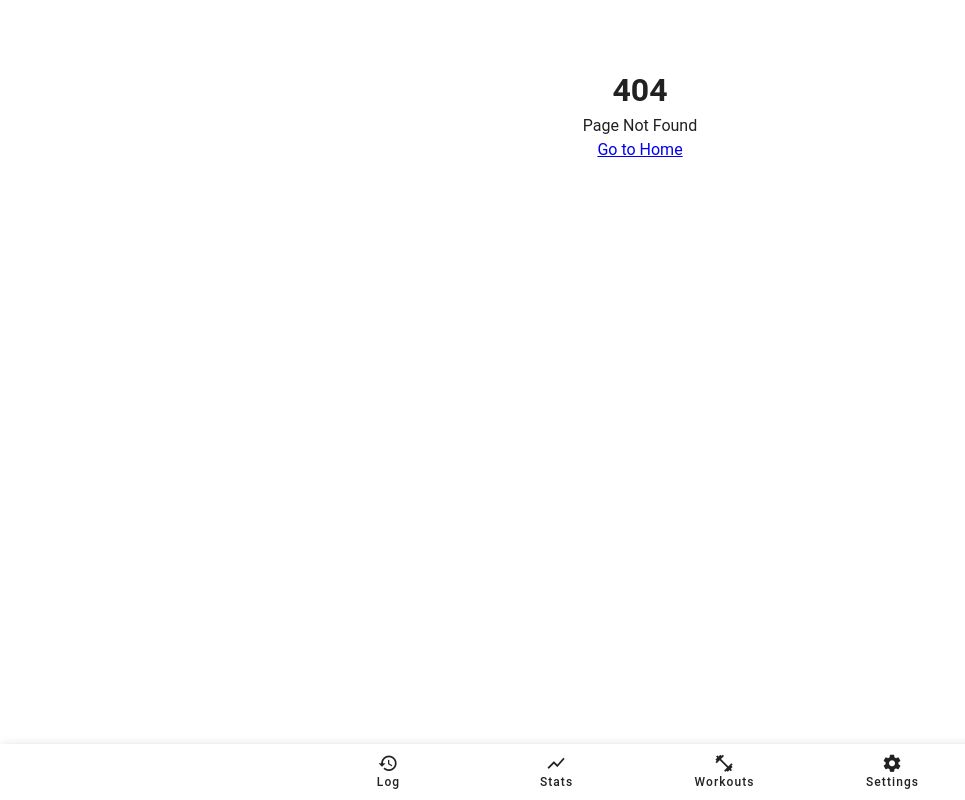
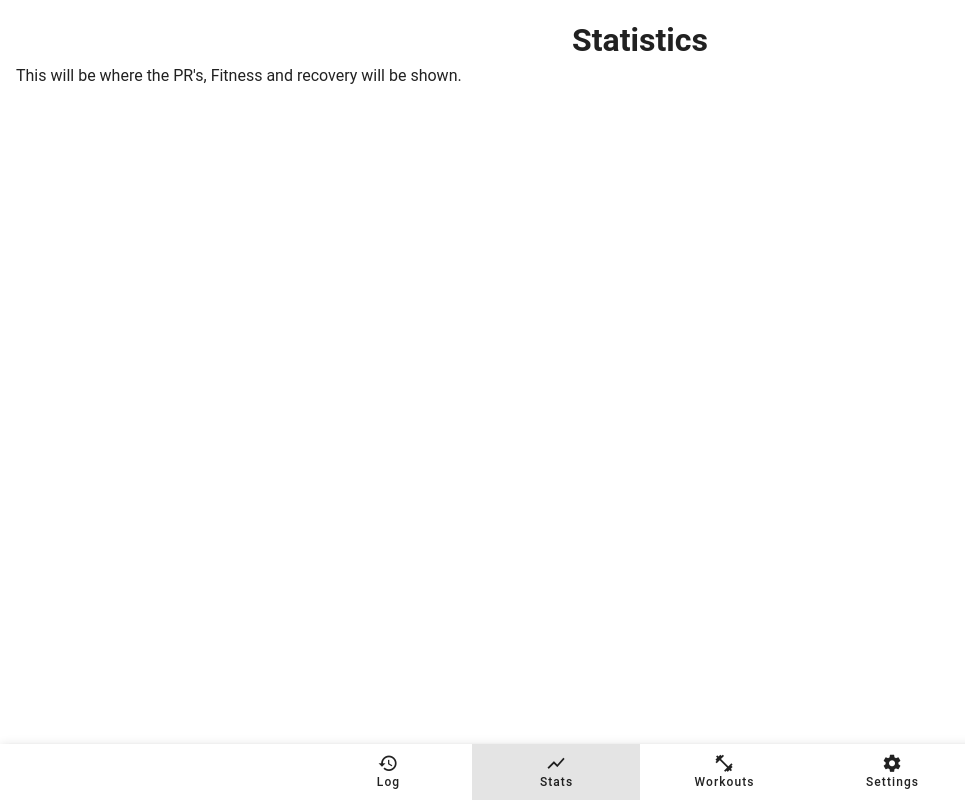
Before and after one commit to TallManCycles/workout, a Vue app: page /statistics in a window 1280 px wide. Before the commit this address had no page. Shown: the whole page, without its empty margins (0-965 px from the left). Built offline with nearby package versions, Linux system fonts and the light colour scheme.

Commit message:
Added stats page

```diff
--- a/src/components/BottomNavigation.vue
+++ b/src/components/BottomNavigation.vue
@@ -5,7 +5,7 @@
 
       <span>Log</span>
     </v-btn>
-    <v-btn value="progress" to="/progress">
+    <v-btn value="progress" to="/statistics">
       <v-icon>mdi-chart-line-variant</v-icon>
 
       <span>Stats</span>
--- /dev/null
+++ b/src/pages/Statistics.vue
@@ -0,0 +1,14 @@
+<template>
+    <v-main>
+        <h1 class="text-center">Statistics</h1>
+        <div>This will be where the PR's, Fitness and recovery will be shown.</div>
+    </v-main>
+</template>
+
+<script lang="ts">
+import { defineComponent } from 'vue';
+
+export default defineComponent({
+    name: 'Statistics'
+});
+</script>
--- a/src/router/index.ts
+++ b/src/router/index.ts
@@ -35,6 +35,11 @@ const routes = [
     component: () => import('../pages/FinishWorkout.vue')
   },
   {
+    path: '/statistics',
+    name: 'statistics',
+    component: () => import('../pages/Statistics.vue')
+  },
+  {
     path: '/:pathMatch(.*)*',
     name: 'not-found',
     component: () => import('../pages/NotFound.vue')
--- a/typed-router.d.ts
+++ b/typed-router.d.ts
@@ -24,6 +24,7 @@ declare module 'vue-router/auto-routes' {
     '/Log': RouteRecordInfo<'/Log', '/Log', Record<never, never>, Record<never, never>>,
     '/NotFound': RouteRecordInfo<'/NotFound', '/NotFound', Record<never, never>, Record<never, never>>,
     '/Settings': RouteRecordInfo<'/Settings', '/Settings', Record<never, never>, Record<never, never>>,
+    '/Statistics': RouteRecordInfo<'/Statistics', '/Statistics', Record<never, never>, Record<never, never>>,
     '/Workout': RouteRecordInfo<'/Workout', '/Workout', Record<never, never>, Record<never, never>>,
     '/Workouts': RouteRecordInfo<'/Workouts', '/Workouts', Record<never, never>, Record<never, never>>,
   }
```
